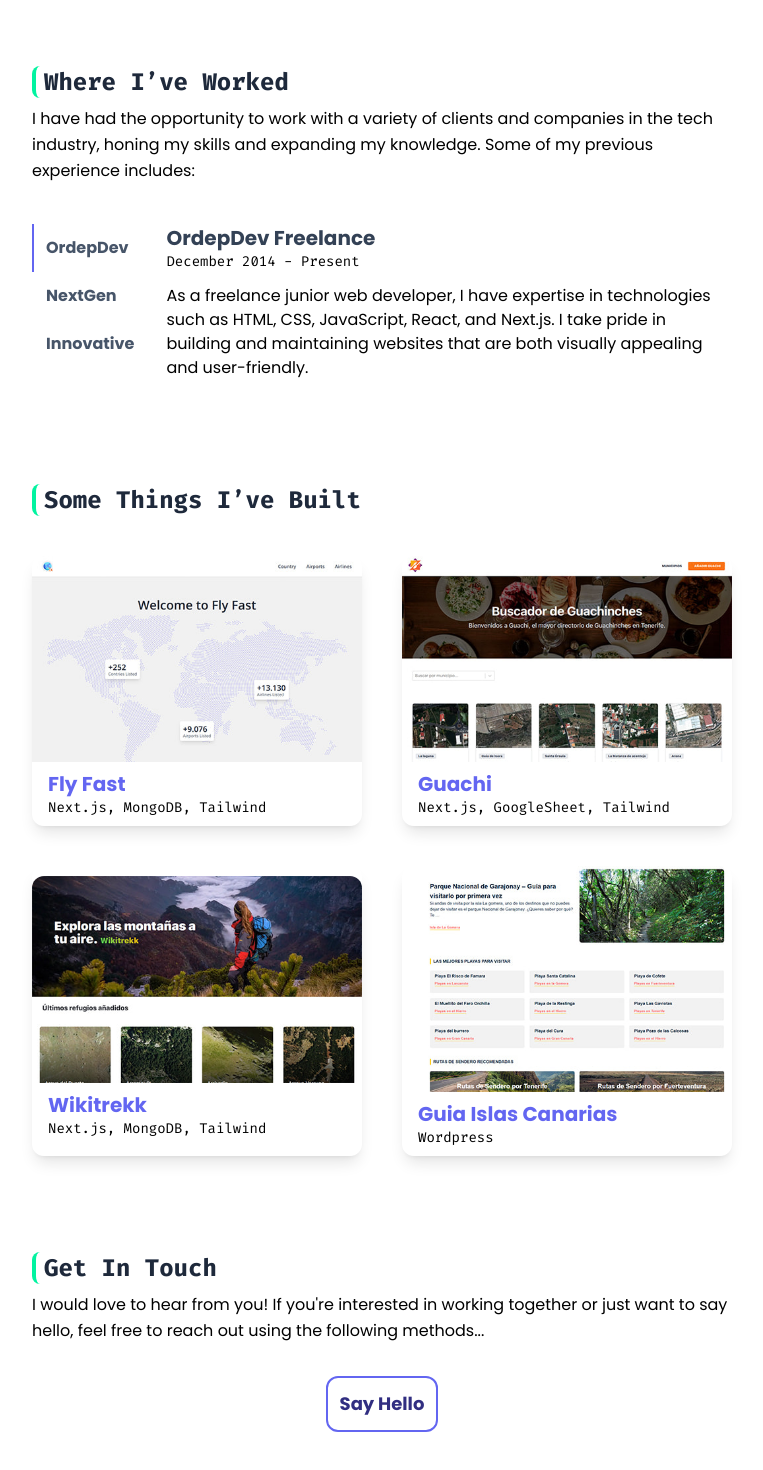
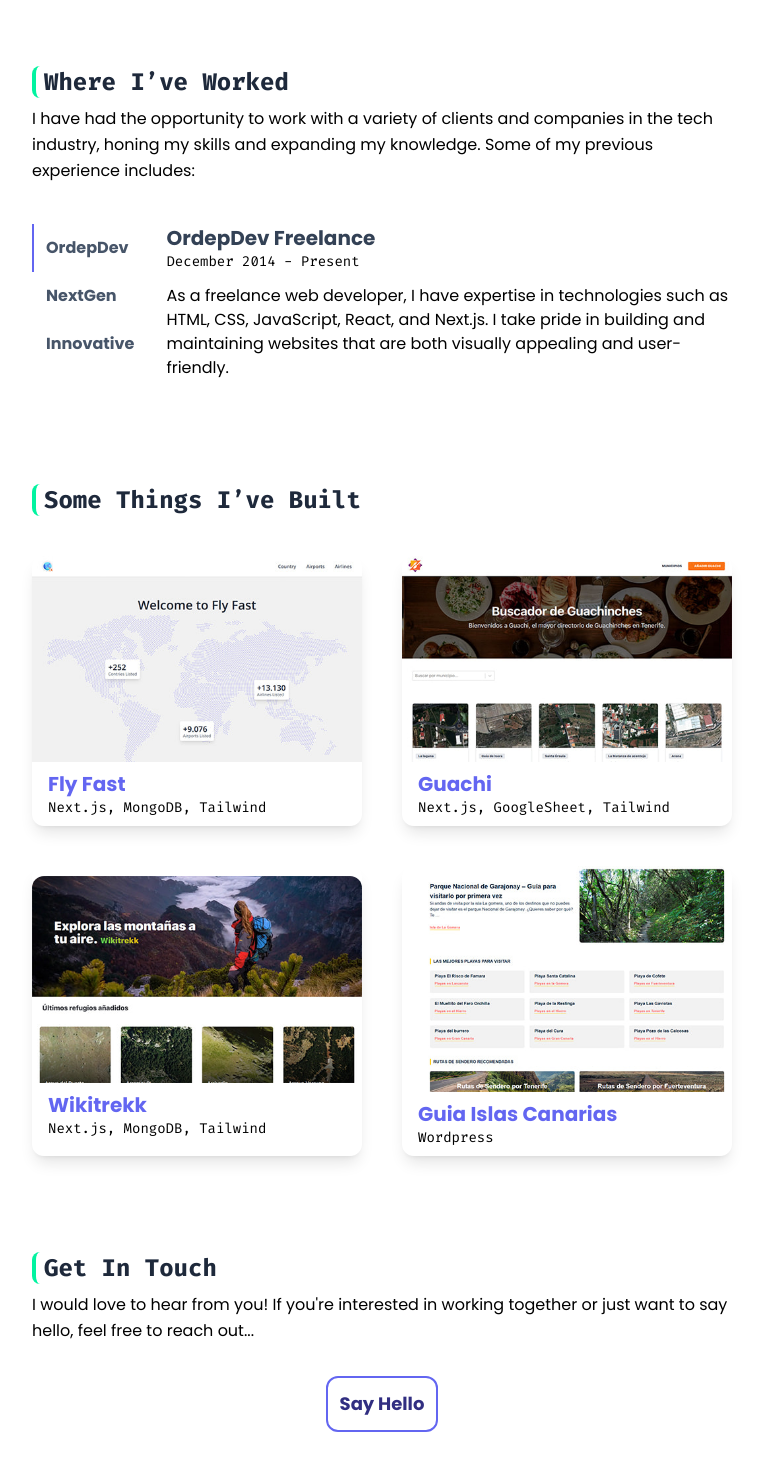
Before and after one commit to pedrosorrentino/portofolio, a Next.js app: page / in a window 1280 px wide. Shown: the part 971-2441 px from the top of the page, without its empty margins (258-1021 px from the left). Built offline with nearby package versions, Linux system fonts and the light colour scheme.

Commit message:
new changes

```diff
--- a/components/pages/ContactPage.jsx
+++ b/components/pages/ContactPage.jsx
@@ -7,8 +7,7 @@ const ContactPage = () => {
 
       <p className='leading-relaxed'>
         I would love to hear from you! If you're interested in working together
-        or just want to say hello, feel free to reach out using the following
-        methods...
+        or just want to say hello, feel free to reach out...
       </p>
       <div className='flex justify-center p-8'>
         <a
--- a/components/pages/ExperienceStep.jsx
+++ b/components/pages/ExperienceStep.jsx
@@ -11,7 +11,7 @@ const ExperienceStep = () => {
       tabTitle: 'OrdepDev',
       date: 'December 2014 - Present',
       summary:
-        'As a freelance junior web developer, I have expertise in technologies such as HTML, CSS, JavaScript, React, and Next.js. I take pride in building and maintaining websites that are both visually appealing and user-friendly.',
+        'As a freelance web developer, I have expertise in technologies such as HTML, CSS, JavaScript, React, and Next.js. I take pride in building and maintaining websites that are both visually appealing and user-friendly.',
     },
     {
       id: 2,
```
